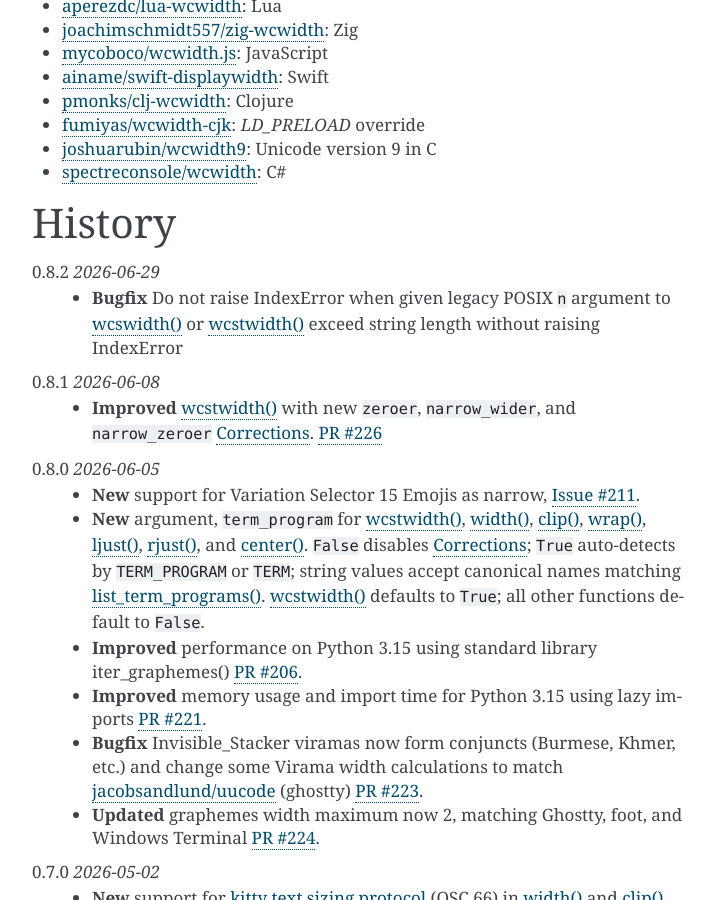
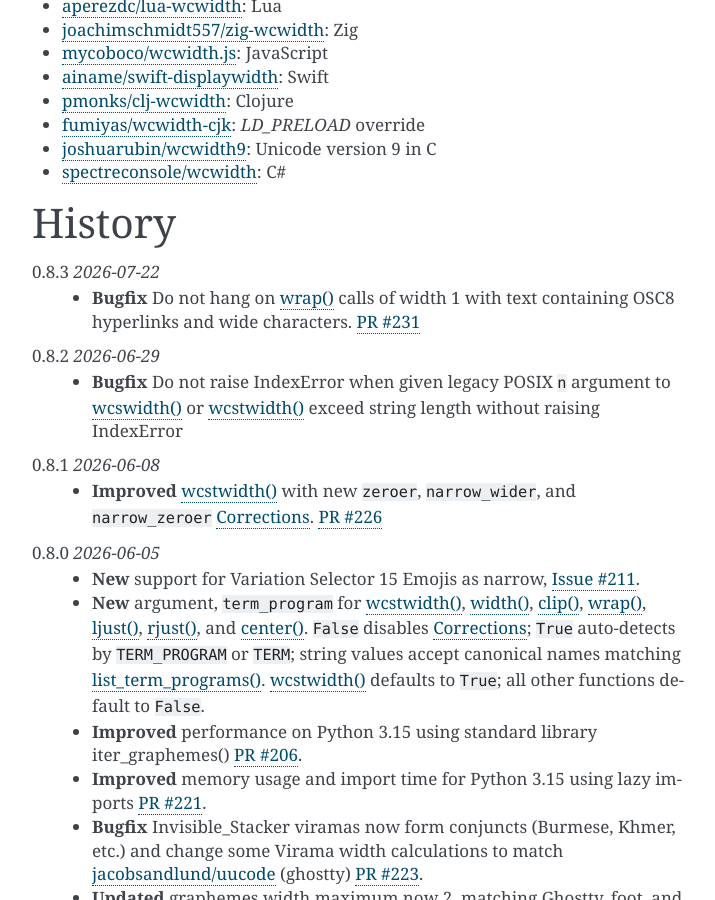
Before and after one commit to jquast/wcwidth, a Sphinx documentation site: the page built from docs/intro.rst, in a window 1280 px wide and 900 px high, scrolled down 13186 px. Shown: the whole window, without its empty margins (388-1103 px from the left). Built offline with Sphinx 7.4.7, drawn with Linux system fonts in a browser that asks for light colours.

```diff
--- a/docs/intro.rst
+++ b/docs/intro.rst
@@ -654,6 +654,10 @@ languages:
 History
 =======
 
+0.8.3 *2026-07-22*
+  * **Bugfix** Do not hang on `wrap()`_ calls of width 1 with text containing OSC8 hyperlinks and
+    wide characters. `PR #231`_
+
 0.8.2 *2026-06-29*
   * **Bugfix** Do not raise IndexError when given legacy POSIX ``n`` argument to `wcswidth()`_ or
     `wcstwidth()`_ exceed string length without raising IndexError
@@ -911,6 +915,7 @@ https://www.cl.cam.ac.uk/~mgk25/ucs/wcwidth.c::
 .. _`PR #223`: https://github.com/jquast/wcwidth/pull/223
 .. _`PR #224`: https://github.com/jquast/wcwidth/pull/224
 .. _`PR #226`: https://github.com/jquast/wcwidth/pull/226
+.. _`PR #231`: https://github.com/jquast/wcwidth/pull/231
 .. _`Issue #101`: https://github.com/jquast/wcwidth/issues/101
 .. _`Issue #155`: https://github.com/jquast/wcwidth/issues/155
 .. _`Issue #190`: https://github.com/jquast/wcwidth/issues/190
--- a/pyproject.toml
+++ b/pyproject.toml
@@ -4,7 +4,7 @@ requires = [ "hatchling" ]
 
 [project]
 name = "wcwidth"
-version = "0.8.2"  # don't forget to also update wcwidth/__init__.py:__version__
+version = "0.8.3"  # don't forget to also update wcwidth/__init__.py:__version__
 description = "Measures the displayed width of unicode strings in a terminal"
 readme = "README.rst"
 keywords = [
--- a/wcwidth/__init__.py
+++ b/wcwidth/__init__.py
@@ -78,4 +78,4 @@ __all__ = ('wcwidth', 'wcswidth', 'wcstwidth', 'width', 'iter_sequences', 'iter_
 # Using 'hatchling', it does not seem to provide the pyproject.toml nicety, "dynamic = ['version']"
 # like flit_core, maybe there is some better way but for now we have to duplicate it in both places
 # Prefer the installed distribution version when available (helps test environments)
-__version__ = '0.8.2'  # don't forget to also update pyproject.toml:version
+__version__ = '0.8.3'  # don't forget to also update pyproject.toml:version
```
